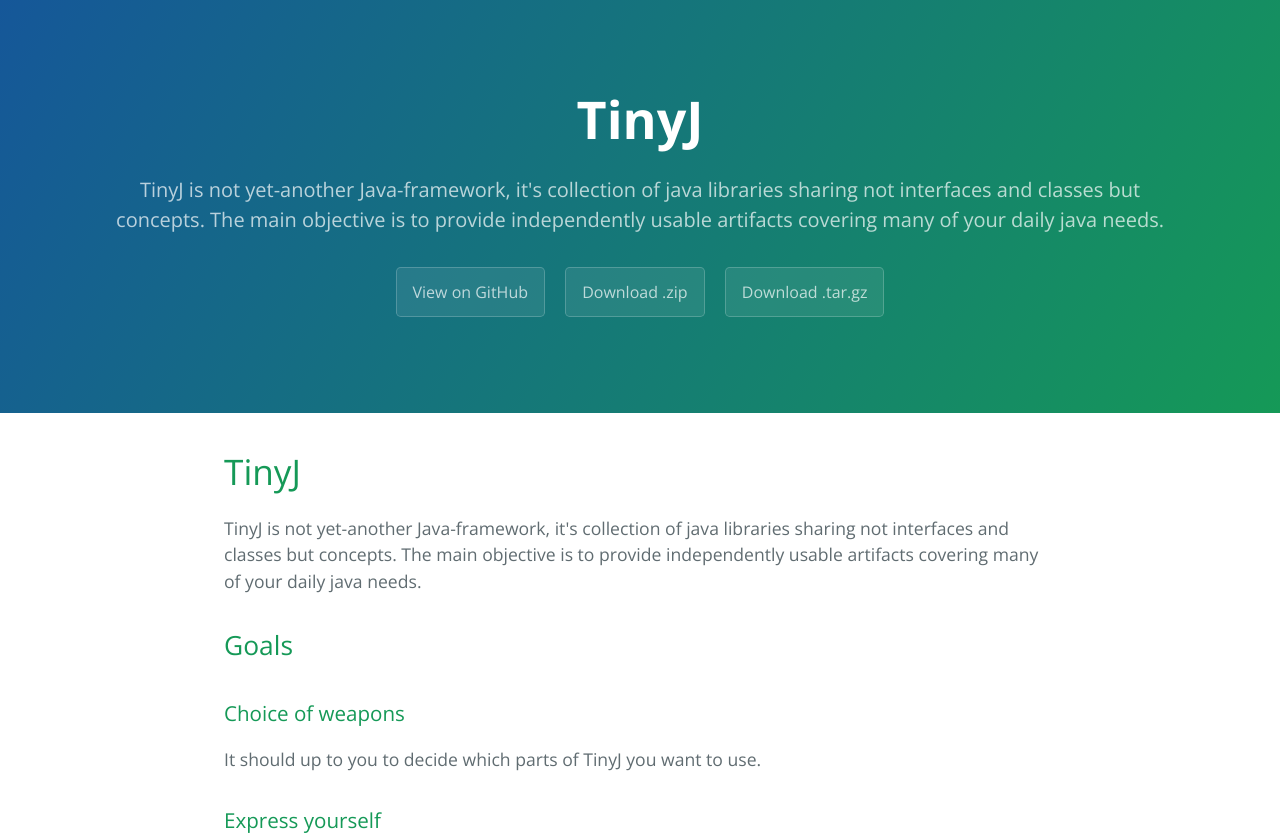
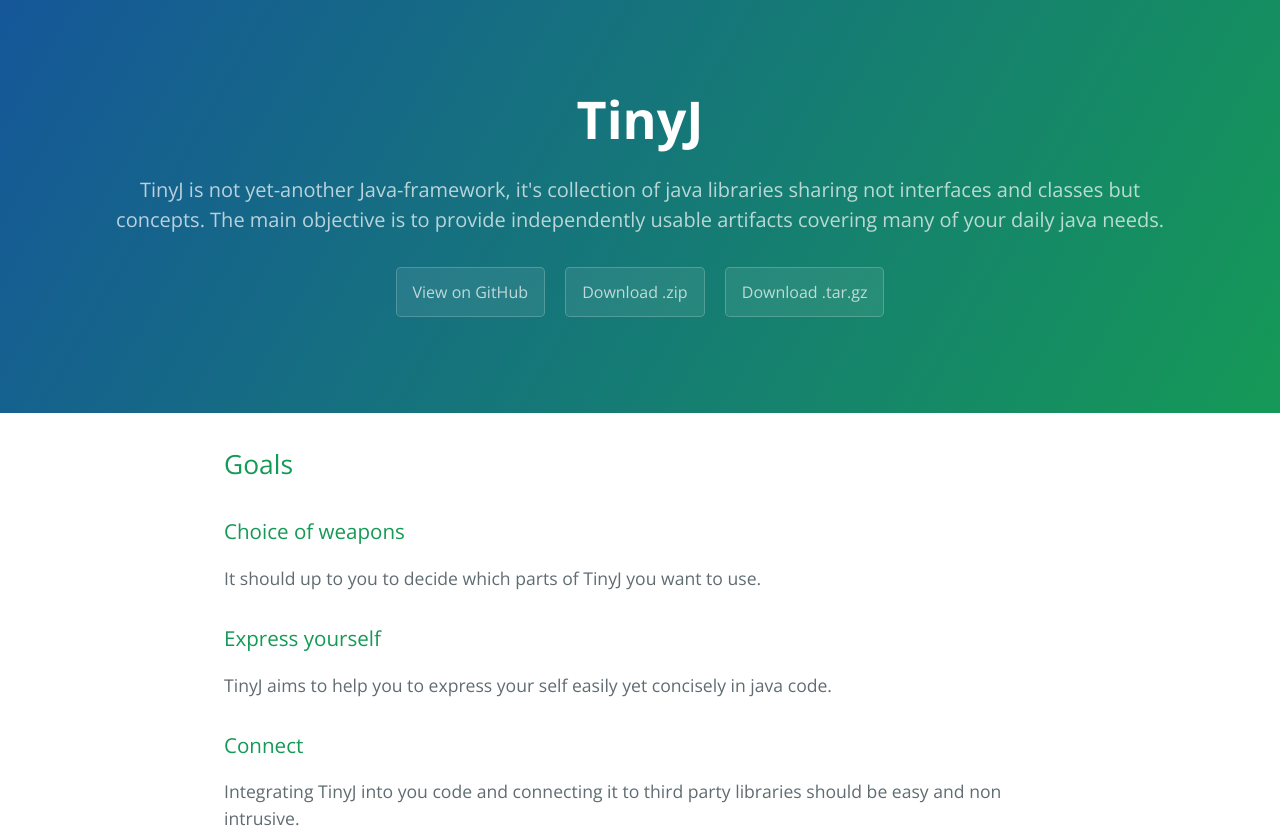
Before and after one commit to tinyj/tinyj, a plain HTML site: page index.html in a window 1280 px wide. Shown: the top 839 px of the page. Drawn offline with nearby package versions, Linux system fonts and the light colour scheme.

```diff
--- a/index.html
+++ b/index.html
@@ -19,14 +19,7 @@
     </section>
 
     <section class="main-content">
-      <h1>
-<a id="tinyj" class="anchor" href="#tinyj" aria-hidden="true"><span aria-hidden="true" class="octicon octicon-link"></span></a>TinyJ</h1>
-
-<p>TinyJ is not yet-another Java-framework, it's collection of java libraries
-sharing not interfaces and classes but concepts. The main objective is to
-provide independently usable artifacts covering many of your daily java needs.</p>
-
-<h2>
+      <h2>
 <a id="goals" class="anchor" href="#goals" aria-hidden="true"><span aria-hidden="true" class="octicon octicon-link"></span></a>Goals</h2>
 
 <h3>
```
Also changed, not shown: params.json (+1 -1 lines).
